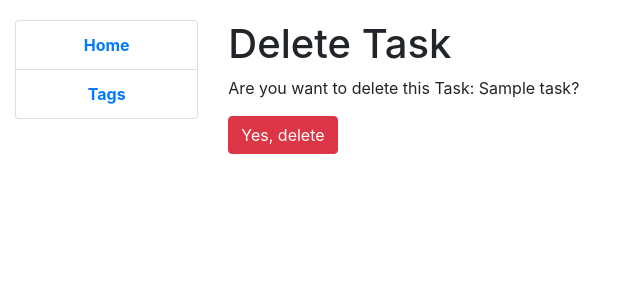
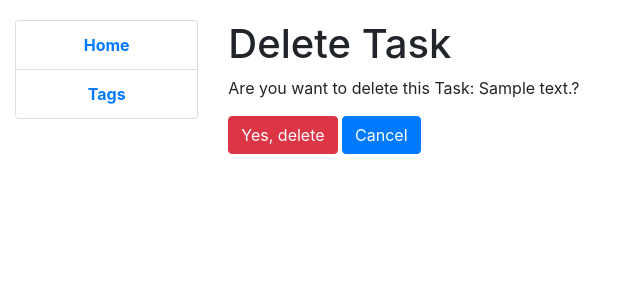
Before and after one commit to Glasis9/Todo_List, a Django app: template templates/to_do/task_confirm_delete.html in a window 1280 px wide. Shown: the top 300 px of the page, without its empty margins (0-640 px from the left). Run offline with Django 3.2, Linux system fonts and the light colour scheme; the template is opened without the code that fills it: most values are stand-ins (such as "Sample title", 1, 10 or a date in 2020).

Commit message:
Added button 'Cancel' for cancel the deletion or update of a task/tag; toggel_status_tasl in views rewritten into one line

```diff
--- a/templates/to_do/tag_confirm_delete.html
+++ b/templates/to_do/tag_confirm_delete.html
@@ -8,5 +8,7 @@
     <form action="" method="POST">
         {% csrf_token %}
         <input type="submit" value="Yes, delete" class="btn btn-danger"/>
+
+        <a class="btn btn-primary" href="{% url 'to_do:tag-list' %}"> Cancel</a>
     </form>
 {% endblock %}
--- a/templates/to_do/tag_form.html
+++ b/templates/to_do/tag_form.html
@@ -9,5 +9,7 @@
         {{ form|crispy }}
 
         <input class="btn btn-primary" type="submit" value="Submit">
+
+        <a class="btn btn-primary" href="{% url 'to_do:tag-list' %}"> Cancel</a>
     </form>
 {% endblock %}
--- a/templates/to_do/task_confirm_delete.html
+++ b/templates/to_do/task_confirm_delete.html
@@ -3,10 +3,13 @@
 {% block content %}
     <h1>Delete Task</h1>
 
-    <p>Are you want to delete this Task: {{ task }}?</p>
+    <p>Are you want to delete this Task: {{ task.content }}?</p>
 
     <form action="" method="POST">
         {% csrf_token %}
         <input type="submit" value="Yes, delete" class="btn btn-danger"/>
+
+        <a class="btn btn-primary" href="{% url 'to_do:task-list' %}"> Cancel</a>
     </form>
+
 {% endblock %}
--- a/templates/to_do/task_form.html
+++ b/templates/to_do/task_form.html
@@ -9,5 +9,7 @@
         {{ form|crispy }}
 
         <input class="btn btn-primary" type="submit" value="Submit">
+
+        <a class="btn btn-primary" href="{% url 'to_do:task-list' %}"> Cancel</a>
     </form>
 {% endblock %}
--- a/to_do/views.py
+++ b/to_do/views.py
@@ -60,8 +60,5 @@ class TaskDeleteView(generic.DeleteView):
 
 def toggle_status_task(request, pk):
     task = Task.objects.filter(id=pk)
-    if not Task.objects.get(id=pk).status:
-        task.update(status=True)
-    else:
-        task.update(status=False)
+    task.update(status=True) if not Task.objects.get(id=pk).status else task.update(status=False)
     return HttpResponseRedirect(reverse_lazy("to_do:task-list"))
```
